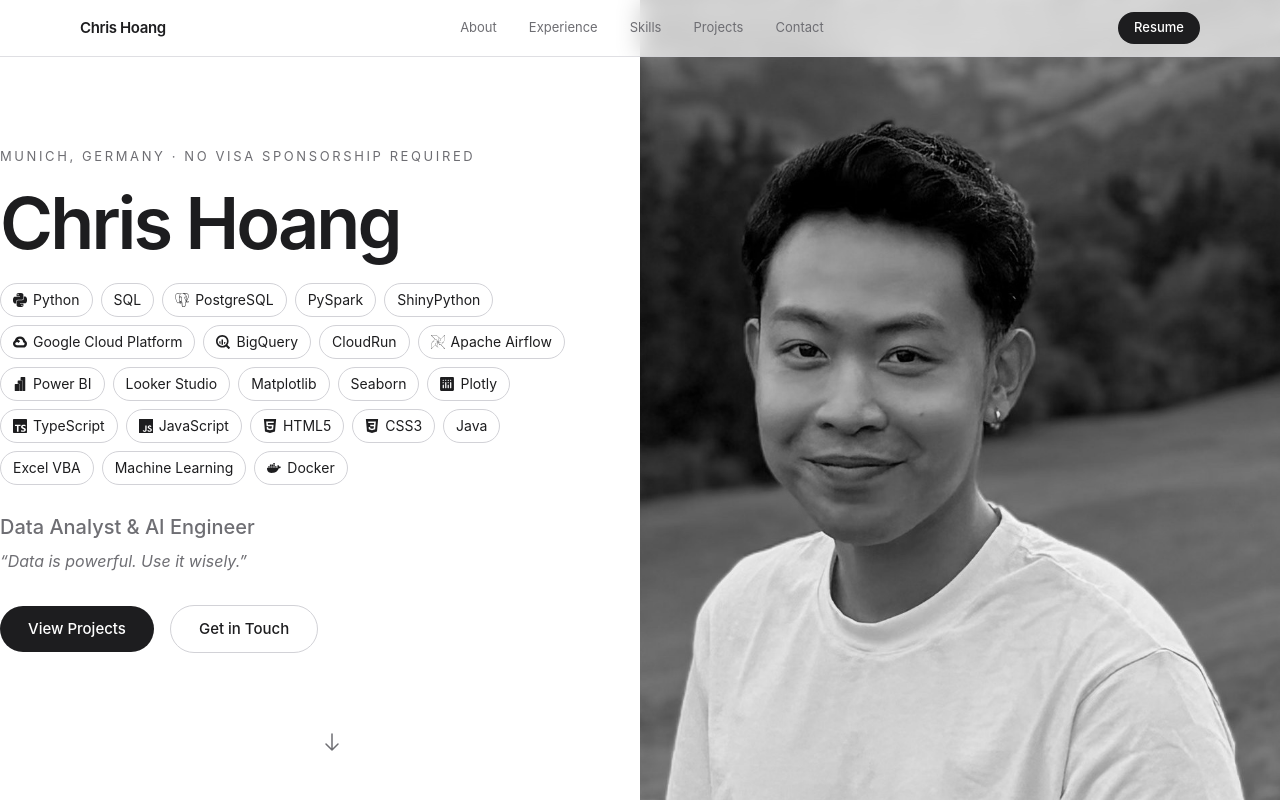
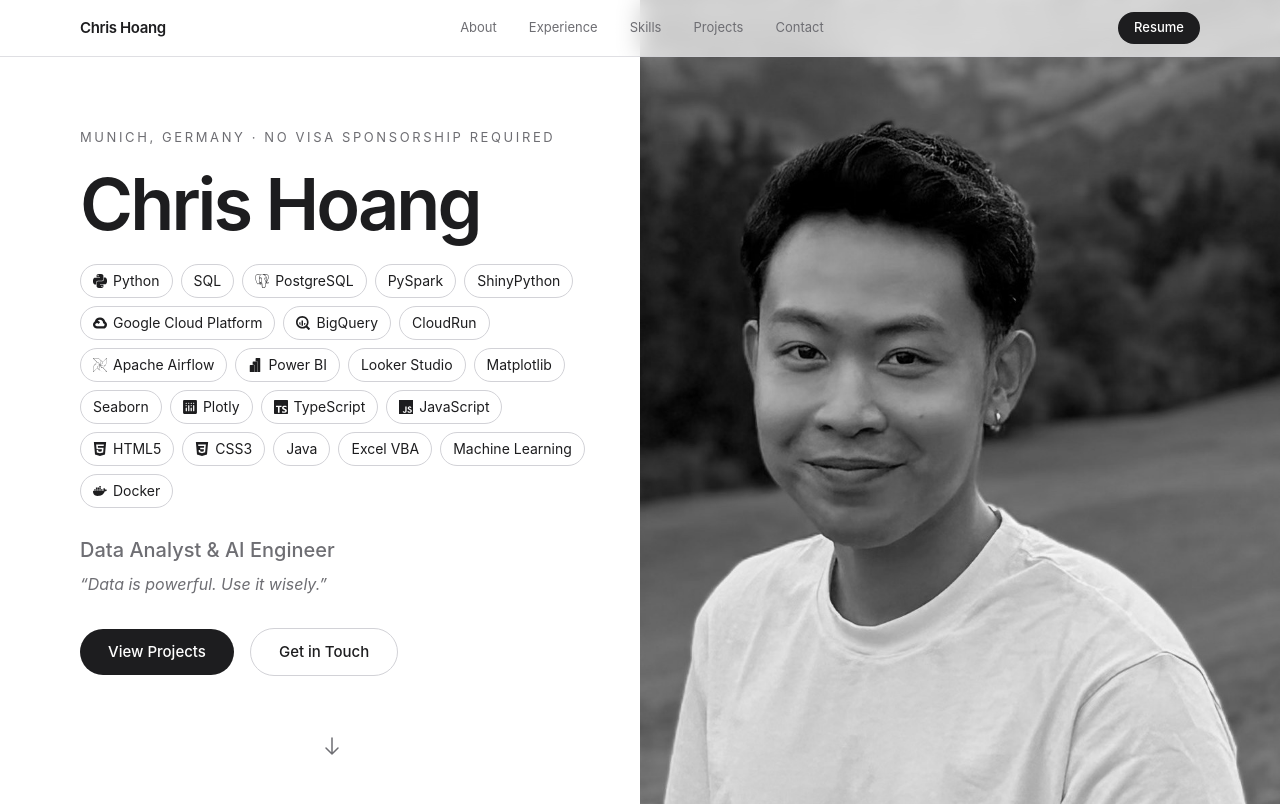
Before and after one commit to HoangTrungHieuUCLL/chris-hoang-portfolio-frontend, a Next.js app: page / in a window 1280 px wide. Shown: the top 806 px of the page. Built offline with nearby package versions, Linux system fonts and the light colour scheme; no server answers.

Commit message:
Fix hero left-column alignment to match the site's content gutter at all widths

```diff
--- a/components/Hero.tsx
+++ b/components/Hero.tsx
@@ -7,7 +7,7 @@ const heroSkills = Array.from(new Set(skillGroups.flatMap((group) => group.skill
 export default function Hero() {
   return (
     <section id="top" className="relative grid md:grid-cols-2 md:min-h-screen">
-      <div className="order-2 md:order-1 flex flex-col justify-center py-20 md:py-32 section-pad">
+      <div className="order-2 md:order-1 flex flex-col justify-center py-20 md:py-32 px-6 sm:px-10 lg:pl-[max(2.5rem,calc((100vw-1120px)/2))] lg:pr-12">
         <div className="max-w-xl mx-auto md:mx-0">
           <p className="text-[13px] tracking-[0.2em] uppercase text-subtle mb-5">
             {profile.location} · {profile.visaNote}
```
Also changed, not shown: 1 other file (tests, documents, lock files or other folders).
